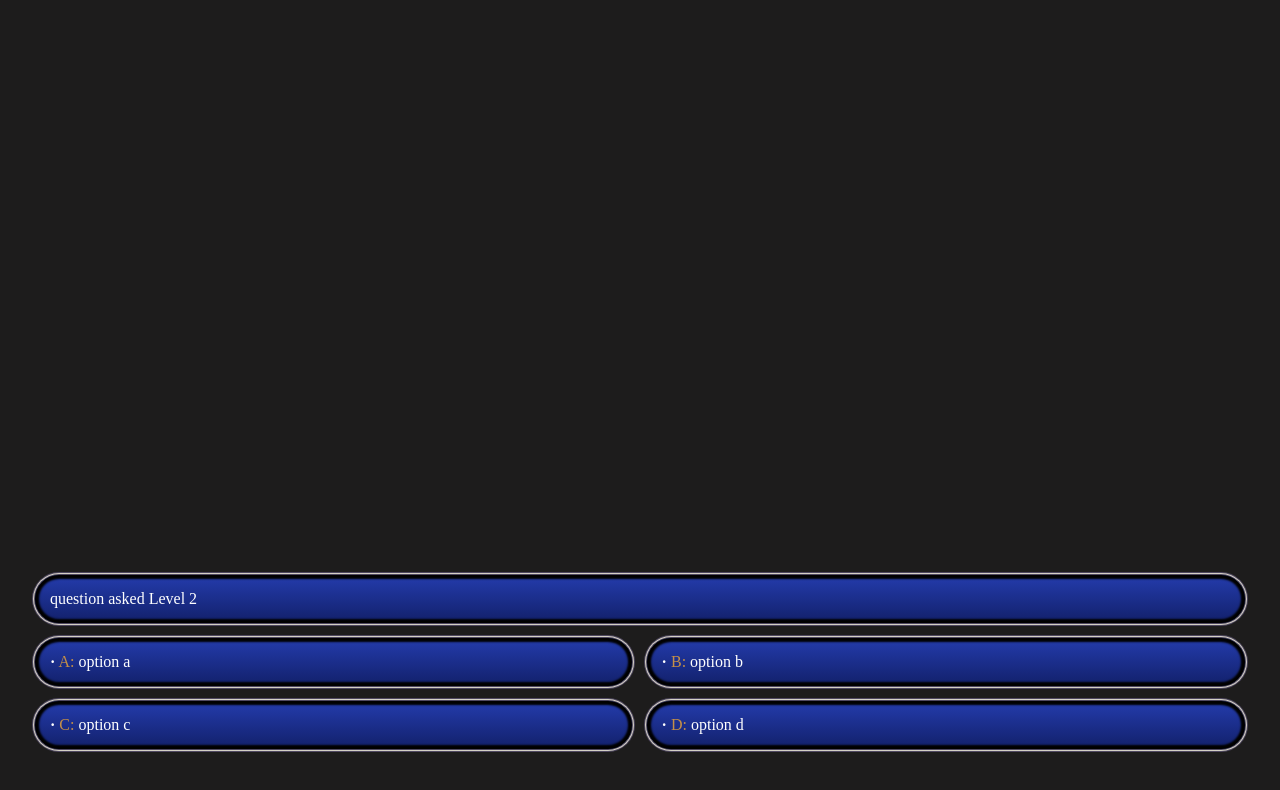
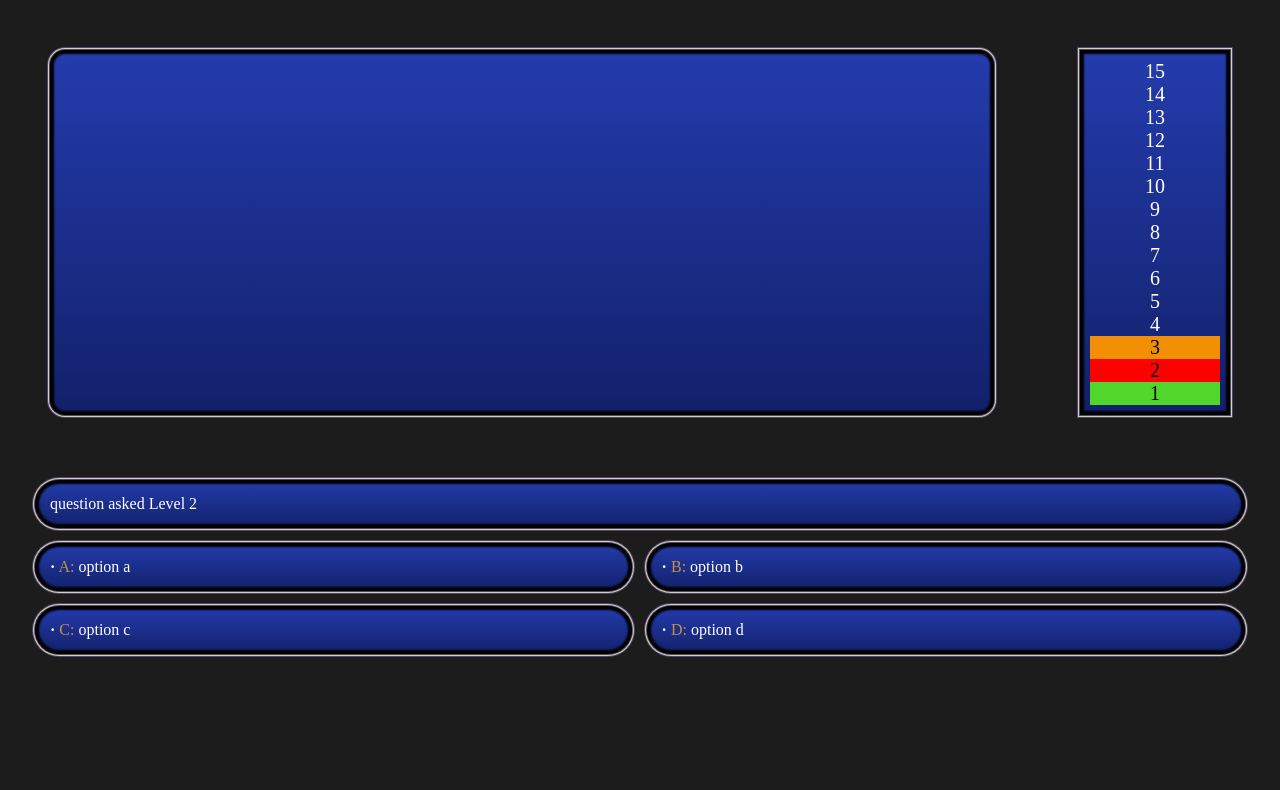
Before and after one commit to bhushan/WWTBM-game, a plain HTML site: page index.html in a window 1280 px wide. Drawn offline with Linux system fonts and the light colour scheme.

Commit message:
WIP: styled levels section and space for host and guest

```diff
--- a/index.html
+++ b/index.html
@@ -8,7 +8,26 @@
     <link rel="stylesheet" href="./style.css" />
   </head>
   <body>
-    <section class="conference"></section>
+    <section class="conference">
+      <div class="space"></div>
+      <ul>
+        <li>15</li>
+        <li>14</li>
+        <li>13</li>
+        <li>12</li>
+        <li>11</li>
+        <li>10</li>
+        <li>9</li>
+        <li>8</li>
+        <li>7</li>
+        <li>6</li>
+        <li>5</li>
+        <li>4</li>
+        <li class="current">3</li>
+        <li class="wrong">2</li>
+        <li class="correct">1</li>
+      </ul>
+    </section>
     <section class="game">
       <div class="question mb-15"></div>
       <div class="options">
--- a/style.css
+++ b/style.css
@@ -11,16 +11,39 @@ body {
   flex-direction: column;
 }
 
+ul {
+  list-style: none;
+  background-image: linear-gradient(#243cad, #12206a);
+  box-shadow: inset 0 0 2px 0px black, 0 0 0 1px #4f4860, 0 0 0 2px #d4d0c5,
+    0 0 0 3px #4f4860, inset 0 0 2px 4px black;
+  font-size: 20px;
+  text-align: center;
+  color: #fff;
+  width: 150px;
+  padding: 10px;
+}
+
 .mb-15 {
   margin-bottom: 15px;
 }
 
-section.conference {
-  min-height: 70vh;
+.conference {
+  min-height: 50vh;
   position: relative;
+  display: flex;
+  justify-content: space-between;
+  padding: 50px;
 }
 
-section.game {
+.space {
+  width: 80%;
+  background-image: linear-gradient(#243cad, #12206a);
+  box-shadow: inset 0 0 2px 0px black, 0 0 0 1px #4f4860, 0 0 0 2px #d4d0c5,
+    0 0 0 3px #4f4860, inset 0 0 2px 4px black;
+  border-radius: 15px;
+}
+
+.game {
   min-height: 30vh;
   margin-left: 20px;
   margin-right: 20px;
@@ -107,3 +130,13 @@ section.game {
   background: #51d72b;
   color: black;
 }
+
+.wrong {
+  background: red;
+  color: black;
+}
+
+.current {
+  background: #f28f04;
+  color: black;
+}
--- a/wwtbm.js
+++ b/wwtbm.js
@@ -90,6 +90,7 @@ const attachEventListForSelection = () => {
       const correctOptionElement = document.querySelector(
         `.option .${correctAnswer}`
       );
+      correctOptionElement.parentNode.classList.remove("selected");
       correctOptionElement.parentNode.classList.add("correct");
     })
   );
```
